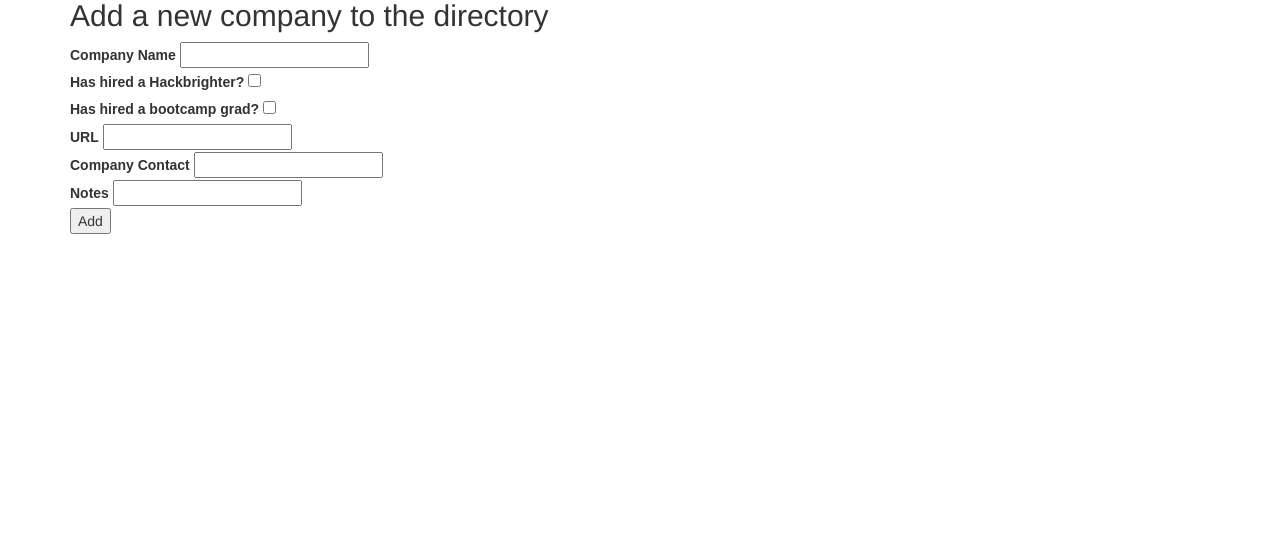
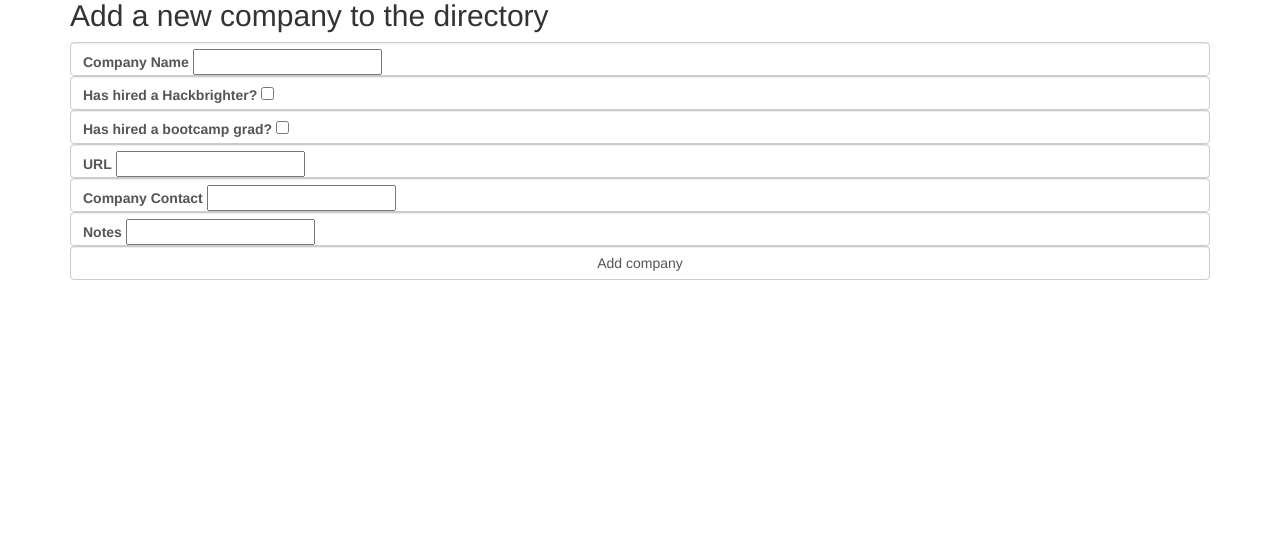
Before and after one commit to maggieee/brightbook, a Flask app: page /create_company in a window 1280 px wide. Shown: the part 144-679 px from the top of the page. Run offline with Flask 2, Linux system fonts and the light colour scheme; some libraries are stand-ins or nearby versions.

Commit message:
more styling oops

```diff
--- a/server.py
+++ b/server.py
@@ -279,7 +279,7 @@ def show_company_status():
     return render_template("company_status.html")
 
 @app.route('/hiring_posts')
-def show_companies():
+def show_hiring_posts():
     """Show the hiring post feed"""
 
     hiring_posts = HiringPost.query.order_by(text("posted_at desc"))
--- a/static/styles.css
+++ b/static/styles.css
@@ -1,7 +1,16 @@
-body {
+/* body {
     background-color: #f7f0fa;
+} */
+
+/* .form-field {
+    font-family: sans-serif;
+} */
+
+.flashes {
+    color: brown;
+    background-color: pink;
 }
 
-.form-field {
-    font-family: sans-serif;
+#submit-button {
+    background-color: #ffc400;
 }
--- a/templates/base.html
+++ b/templates/base.html
@@ -18,7 +18,7 @@
     <script src="js/bootstrap.min.js"></script>
 
     <title>BrightBook</title>
-    <ul class="flashes">
+    <ul class="flashes" style="list-style: none;">
       {% for message in get_flashed_messages() %}
       <li>{{ message }}</li>
       {% endfor %}
--- a/templates/create_company.html
+++ b/templates/create_company.html
@@ -1,16 +1,16 @@
 {% extends 'base.html' %}
 {% block content %}
 
-<div class="formwrapper">
+<div class="form-group">
     <h2 class="title">Add a new company to the directory</h2>
     <form method="POST" action="/create_company">
-        <div class="form-field">{{ form.company_name.label }} {{ form.company_name(size=20) }}</div>
-        <div class="form-field">{{ form.hired_hackbrighters.label }} {{ form.hired_hackbrighters }}</div>
-        <div class="form-field">{{ form.hired_bootcamp_grads.label }} {{ form.hired_bootcamp_grads }}</div>
-        <div class="form-field">{{ form.job_listings_link.label }} {{ form.job_listings_link }}</div>
-        <div class="form-field">{{ form.company_contact.label }} {{ form.company_contact }}</div>
-        <div class="form-field">{{ form.company_notes.label }} {{ form.company_notes }}</div>
-        <p><input type=submit value=Add company></p>
+        <div class="form-control">{{ form.company_name.label }} {{ form.company_name(size=20) }}</div>
+        <div class="form-control">{{ form.hired_hackbrighters.label }} {{ form.hired_hackbrighters }}</div>
+        <div class="form-control">{{ form.hired_bootcamp_grads.label }} {{ form.hired_bootcamp_grads }}</div>
+        <div class="form-control">{{ form.job_listings_link.label }} {{ form.job_listings_link }}</div>
+        <div class="form-control">{{ form.company_contact.label }} {{ form.company_contact }}</div>
+        <div class="form-control">{{ form.company_notes.label }} {{ form.company_notes }}</div>
+        <p><input type=submit class="form-control" value="Add company"></p>
     </form>
 </div>
 
--- a/templates/hiring_posts.html
+++ b/templates/hiring_posts.html
@@ -12,8 +12,8 @@
   <br>
   <ul style="list-style: none;">
     {% for hiring_post in hiring_posts %}
-      <li style="border-style:solid; background-color:#f3edf8; border-color:#ece6ff; border-radius: 10px;>
-        Posted {{ hiring_post.posted_at | humanize }} by <a href="/users/{{ hiring_post.user_id }}"><b>User {{ hiring_post.user_id }}</b></a> | <a href="/hiring_posts/{{ hiring_post.hiring_post_id }}">
+      <li style="border-style:solid; background-color:#f3edf8; border-color:#ece6ff; border-radius: 10px">
+        Posted {{ hiring_post.posted_at | humanize }} by <a href="/users/{{ hiring_post.user_id }}"><b>User {{ (hiring_post.user_id) }}</b></a> | <a href="/hiring_posts/{{ hiring_post.hiring_post_id }}">
           Read full post</a>
             <br>
             <br>
```
Also changed, not shown: templates/company_details.html (+4 -4 lines), templates/index.html (+7 -3 lines), templates/login.html (+4 -4 lines), templates/my_profile.html (+11 -12 lines), templates/register.html (+5 -5 lines), templates/user_details.html (+11 -10 lines), static/images/sunrise.jpg (added).
